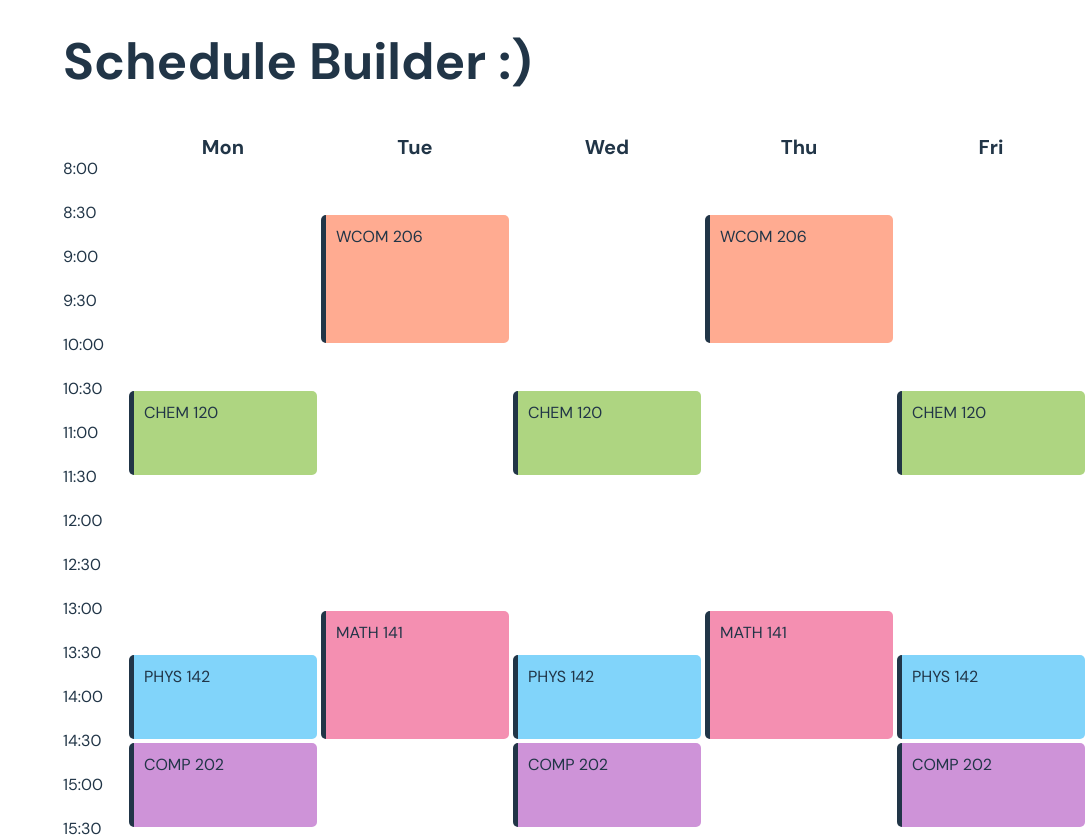
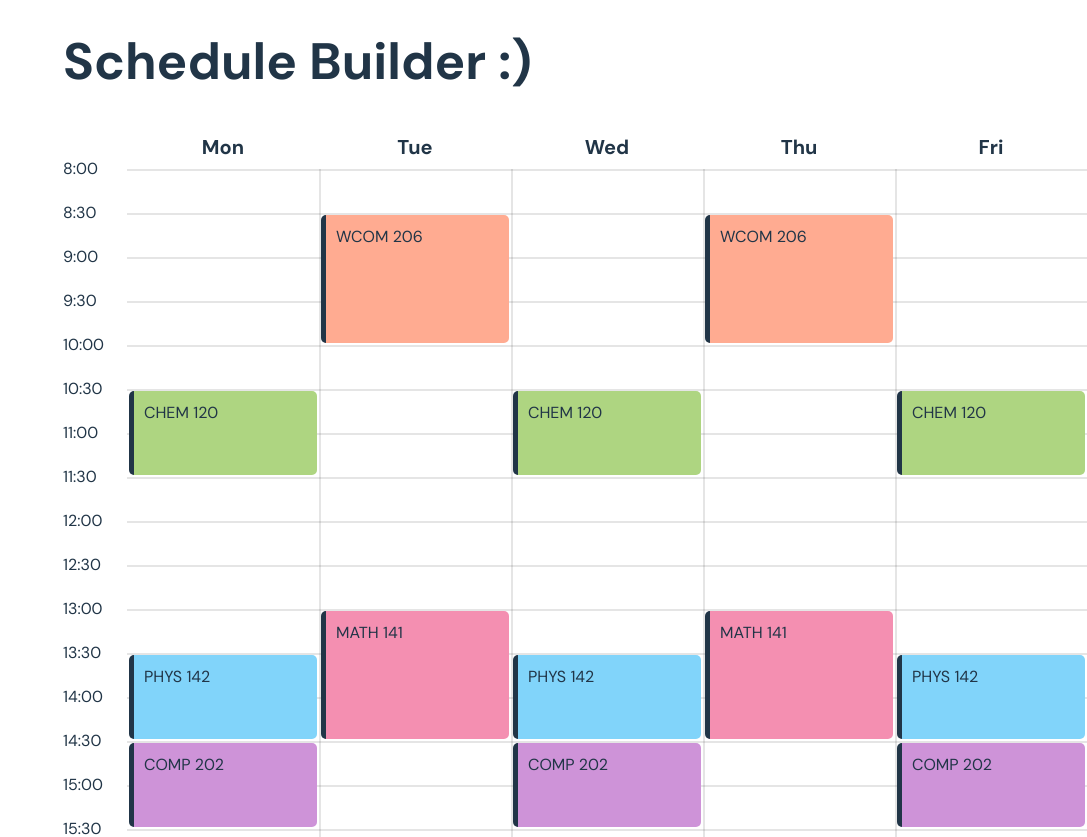
Before and after one commit to jamesbmadden/mchacks10, a React (Vite) app in the folder web/: page / in a window 1280 px wide. Shown: the top 837 px of the page, without its empty margins (193-1280 px from the left). Built offline with nearby package versions, Linux system fonts and the light colour scheme.

Commit message:
Add light theme grid lines

```diff
--- a/web/src/components/Calendar.css
+++ b/web/src/components/Calendar.css
@@ -60,3 +60,9 @@
   opacity: 0.1;
   z-index: -1;
 }
+
+@media (prefers-color-scheme: light) {
+  .calendar-gridline, .calendar-vertical-gridline {
+    background: black;
+  }
+}
```
